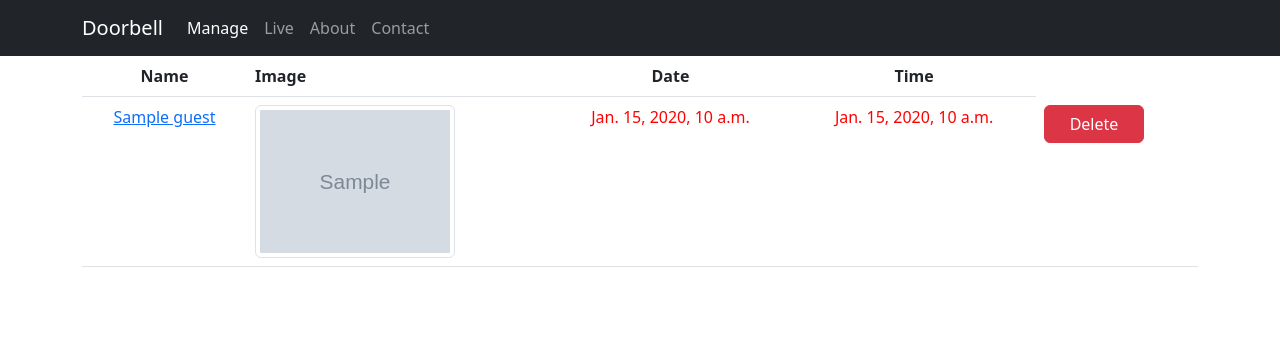
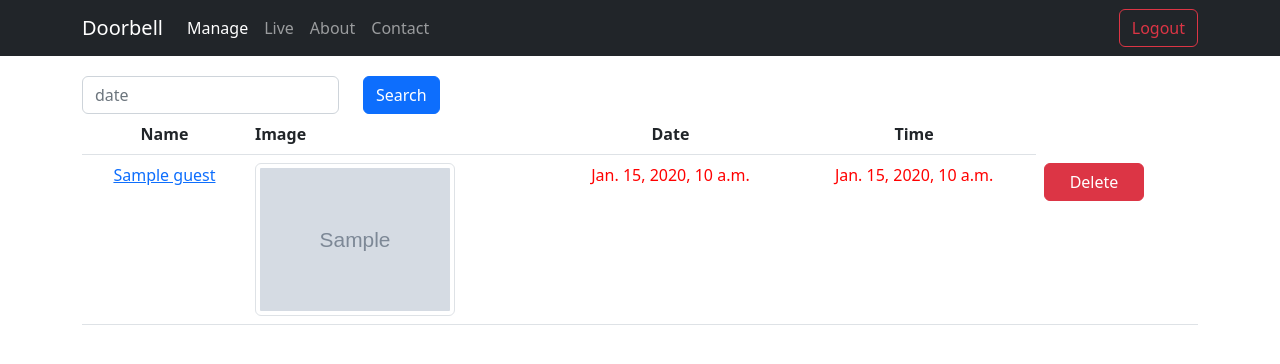
Before and after one commit to caominhtri1122001/PBL5, a Django app: template doorbell/templates/manage.html in a window 1280 px wide. Shown: the top 364 px of the page. Run offline with Django 4.2, Linux system fonts and the light colour scheme; the template is opened without the code that fills it: most values are stand-ins (such as "Sample title", 1, 10 or a date in 2020); grey boxes marked "Sample" are stand-in pictures.

Commit message:
search date

```diff
--- a/doorbell/templates/manage.html
+++ b/doorbell/templates/manage.html
@@ -9,6 +9,21 @@
 </head>
 <body>
     {% block content %}
+    <form style="margin-top:20px;">
+        <div class="row">
+            <div class="col-auto">
+                <input
+                        type="text"
+                        class="form-control"
+                        name="keyword"
+                        placeholder="date"
+                        value="{{ keyword | default:'' }}">
+            </div>
+            <div class="col-auto">
+                <input type="submit" class="btn btn-primary" value="Search">
+            </div>
+        </div>
+    </form>
     <table class="table">
         <thead>
         <th style="text-align: center;">Name</th>
--- a/doorbell/templates/navbar.html
+++ b/doorbell/templates/navbar.html
@@ -35,6 +35,7 @@
                     <a class="nav-link" href="#">Contact</a>
                 </li>
             </ul>
+            <a class="btn btn-outline-danger my-2 my-sm-0" href="/">Logout</a>
         </div>
     </div>
 </nav>
```
Also changed, not shown: doorbell/views.py (+19 -10 lines).
